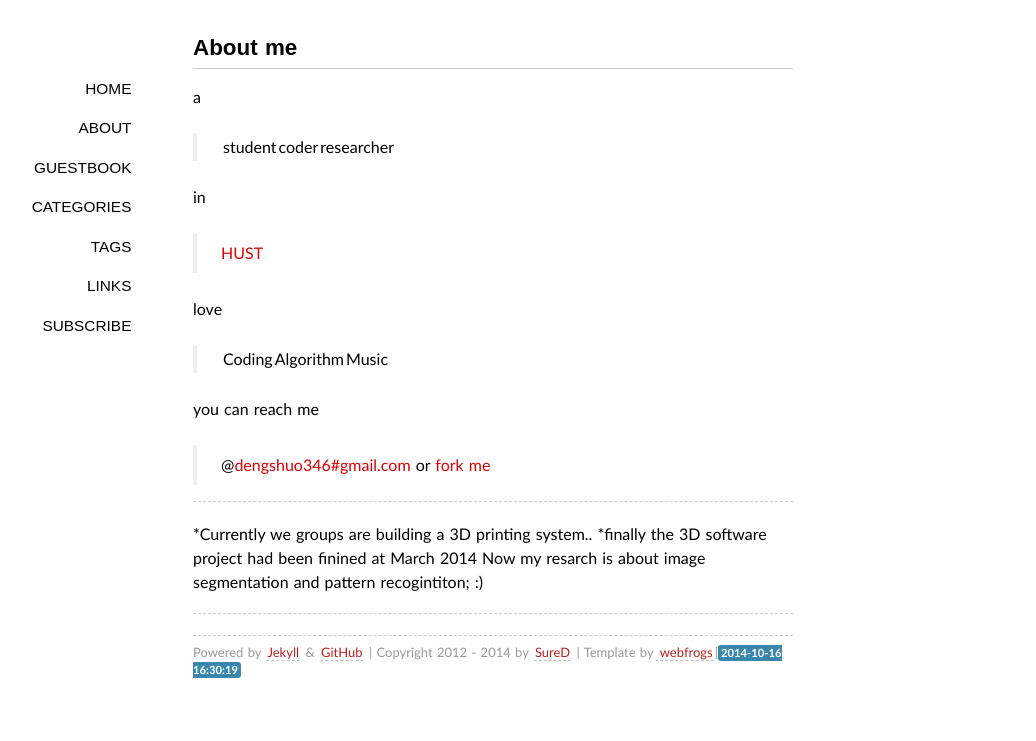
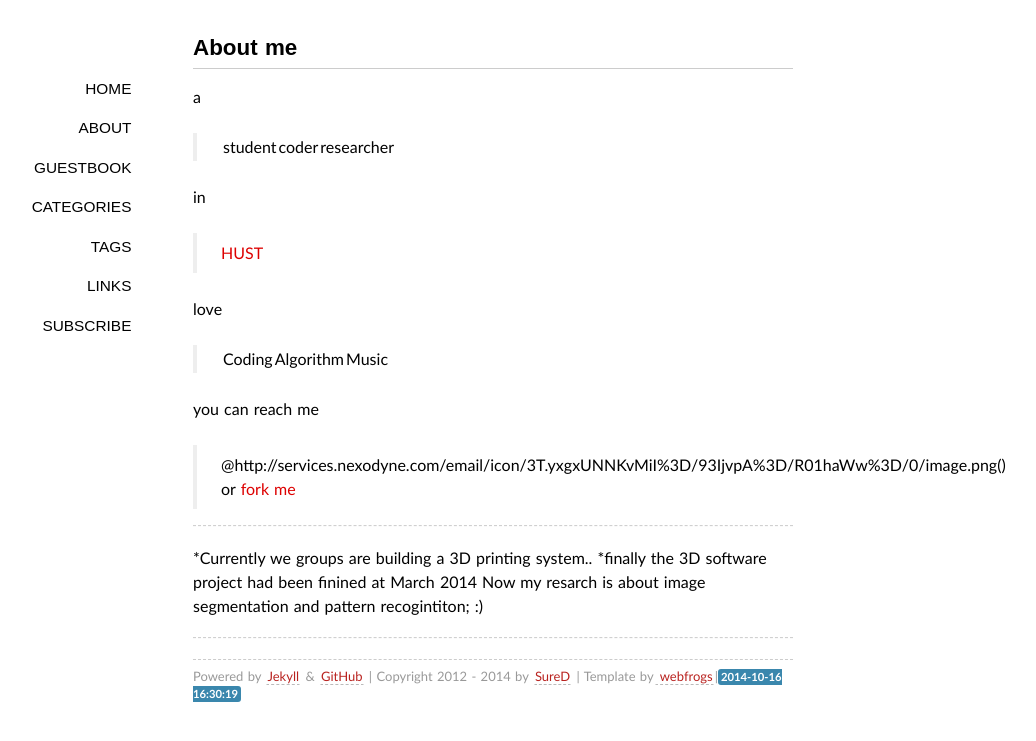
Before and after one commit to SureD/sured.github.com, a Jekyll site: the page built from about/index.md, in a window 1280 px wide. Shown: the top 741 px of the page, without its empty margins (147-1183 px from the left). Built offline with Jekyll 4.4.1, drawn with Linux system fonts in a browser that asks for light colours; some web fonts are replaced; Markdown is read by kramdown in place of the engine named in the settings; comment, search, counter and statistics services are not loaded.

Commit message:
update about

```diff
--- a/about/index.md
+++ b/about/index.md
@@ -13,7 +13,7 @@ love
 > Coding|Algorithm|Music
 
 you can reach me
->@[dengshuo346#gmail.com]() or [fork me](https://github.com/SureD)
+>@http://services.nexodyne.com/email/icon/3T.yxgxUNNKvMiI%3D/93IjvpA%3D/R01haWw%3D/0/image.png() or [fork me](https://github.com/SureD)
 
 ----
 
```
